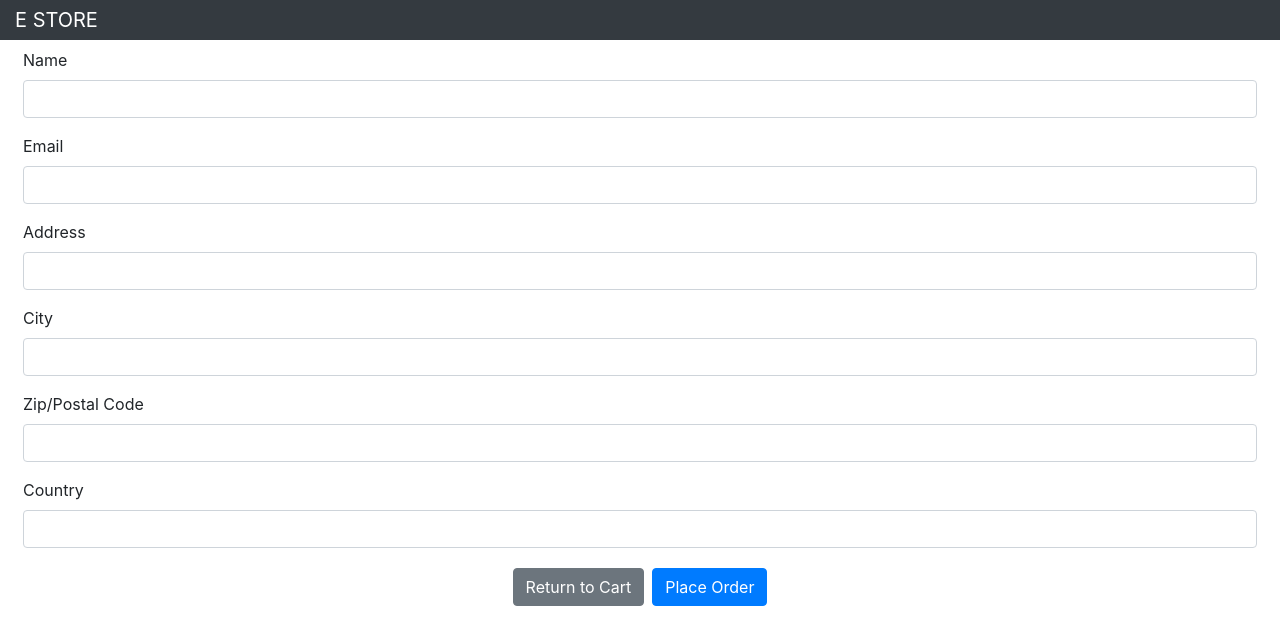
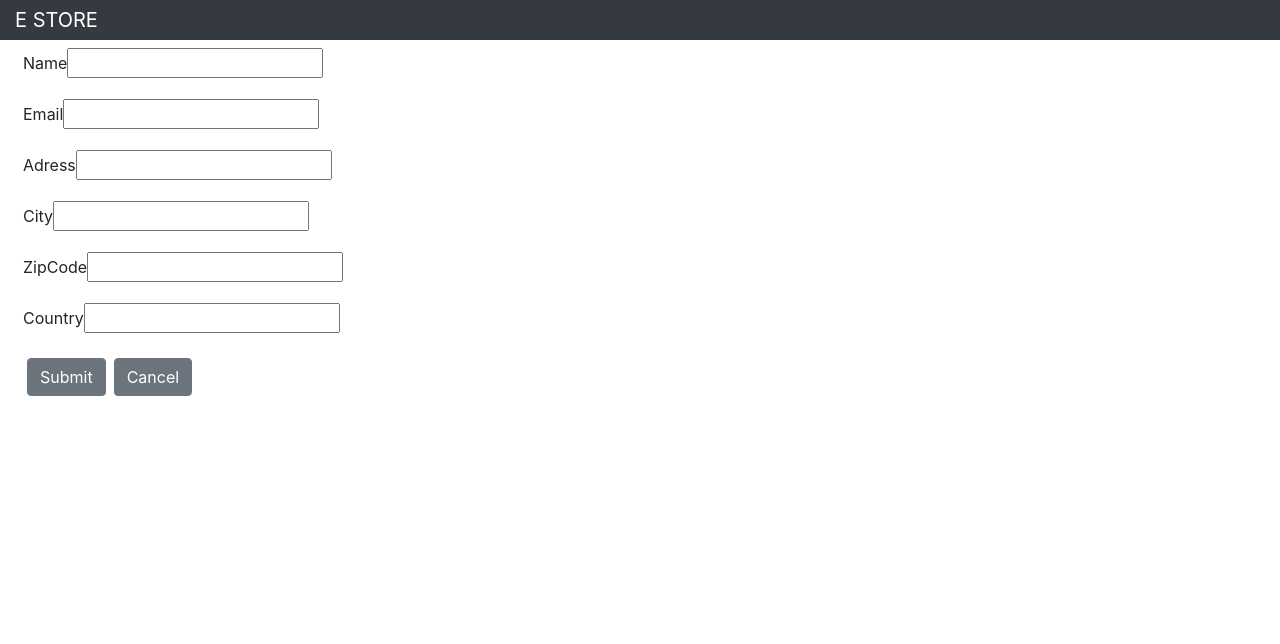
Before and after one commit to DraganAleksic99/eStore, a React (Vite) app: page /shop/checkout in a window 1280 px wide. Shown: the top 644 px of the page. Built offline with nearby package versions, Linux system fonts and the light colour scheme.

Commit message:
implemented basic validation with react-hook-form

```diff
--- a/src/shop/Checkout.tsx
+++ b/src/shop/Checkout.tsx
@@ -1,31 +1,48 @@
-import { ValidatedForm } from '../forms/ValidatedForm'
 import { useDispatch, useSelector } from 'react-redux'
 import { cartSelector } from '../modules/cart/selectors'
 import { clearCart } from '../modules/cart/slice'
 import { useAddNewOrderMutation } from '../modules/orders/ordersApi'
 import { CartItem } from '../modules/cart/slice'
 import { useNavigate } from 'react-router-dom'
+import { useForm, SubmitHandler } from 'react-hook-form'
+import { Input } from './Input'
+
+export interface IFormInput {
+  name: string
+  email: string
+  adress: string
+  city: string
+  zipCode: string
+  country: string
+}
+
+const inputs = ['name', 'email', 'adress', 'city', 'zipCode', 'country']
 
 export const Checkout = () => {
   const navigate = useNavigate()
   const cart = useSelector(cartSelector)
   const [addNewOrder] = useAddNewOrderMutation()
   const dispatch = useDispatch()
-  const defaultAttrs = { type: 'text', required: true }
-  const formModel = [
-    { label: 'Name' },
-    { label: 'Email', attrs: { type: 'email' } },
-    { label: 'Address' },
-    { label: 'City' },
-    { label: 'Zip/Postal Code', name: 'zip' },
-    { label: 'Country' }
-  ]
+  const {
+    register,
+    handleSubmit,
+    formState: { errors }
+  } = useForm<IFormInput>({
+    defaultValues: {
+      name: '',
+      email: '',
+      adress: '',
+      city: '',
+      zipCode: '',
+      country: ''
+    }
+  })
 
   const handleCancel = () => {
     navigate('/shop/cart')
   }
 
-  const handleSubmit = async (formData: {}) => {
+  const onSubmit: SubmitHandler<IFormInput> = async (formData: {}) => {
     const order = {
       id: 1,
       ...formData,
@@ -36,11 +53,13 @@ export const Checkout = () => {
     }
 
     const newOrder = await addNewOrder(JSON.stringify(order)).unwrap()
-    console.log(newOrder)
 
     dispatch(clearCart())
-    navigate('/shop/thanks')
+    navigate('/shop/thanks', { state: newOrder })
   }
+
+  console.log(errors)
+
   return (
     <div className="container-fluid">
       <div className="row">
@@ -50,14 +69,15 @@ export const Checkout = () => {
       </div>
       <div className="row">
         <div className="col m-2">
-          <ValidatedForm
-            formModel={formModel}
-            defaultAttrs={defaultAttrs}
-            submitCallback={handleSubmit}
-            cancelCallback={handleCancel}
-            submitText="Place Order"
-            cancelText="Return to Cart"
-          />
+          <form onSubmit={handleSubmit(data => onSubmit(data))}>
+            {inputs.map(input => (
+              <Input name={input} register={register} errors={errors} />
+            ))}
+            <button className="btn btn-secondary m-1">Submit</button>
+            <button type="button" className="btn btn-secondary m-1" onClick={handleCancel}>
+              Cancel
+            </button>
+          </form>
         </div>
       </div>
     </div>
--- /dev/null
+++ b/src/shop/Input.tsx
@@ -0,0 +1,22 @@
+import { IFormInput } from './Checkout'
+import { UseFormRegister } from 'react-hook-form'
+
+type InputProps = {
+  name: string
+  register: UseFormRegister<IFormInput>
+  errors: any
+}
+
+export const Input: React.FC<InputProps> = ({ name, register, errors }) => {
+  return (
+    <>
+      <label htmlFor={`${name}`}>{name.charAt(0).toUpperCase() + name.slice(1)}</label>
+      <input
+        {...register(`${name}`, {
+          required: `${name.charAt(0).toUpperCase() + name.slice(1)} is required`
+        })}
+      />
+      <p>{errors[name]?.message}</p>
+    </>
+  )
+}
--- a/src/shop/Thanks.tsx
+++ b/src/shop/Thanks.tsx
@@ -1,6 +1,9 @@
-import { Link } from 'react-router-dom'
+import { Link, useLocation } from 'react-router-dom'
 
 export const Thanks = () => {
+  const { state } = useLocation()
+  console.log(state)
+
   return (
     <div>
       <div className="col bg-dark text-white">
```
